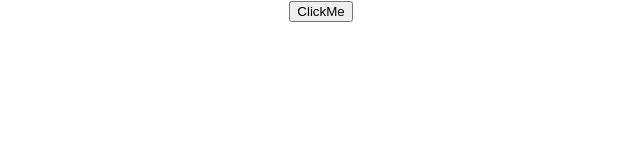
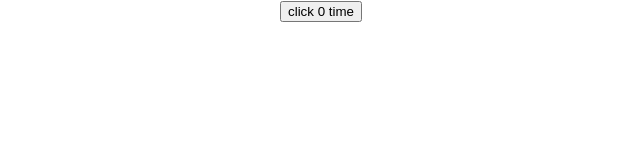
Before and after one commit to vashish144/Hooks-demo, a React (Create React App) app: page / in a window 1280 px wide. Shown: the top 160 px of the page, without its empty margins (319-959 px from the left). Built offline with nearby package versions, Linux system fonts and the light colour scheme.

Commit message:
adding concept of useEffect that replace the two concept of class that componentDidMount componentDidUpdate and ComponentWillUnMount---- useEffect invoked in every change in render method

```diff
--- a/src/App.js
+++ b/src/App.js
@@ -1,15 +1,19 @@
 import logo from "./logo.svg";
 import "./App.css";
-import Counter from "./components/increment/Counter";
-import HookCounter from "./components/increment/HookCounter";
-import HookMultipuleCount from "./components/increment/HookMultipuleCount";
-import HookCounterWithObject from "./components/increment/HookCounterWithObject";
-import HookCounterWithArray from "./components/increment/HookCounterWithArray";
+import Counter from "./components/UseStateComponent/increment/Counter";
+import HookCounter from "./components/UseStateComponent/increment/HookCounter";
+import HookMultipuleCount from "./components/UseStateComponent/increment/HookMultipuleCount";
+import HookCounterWithObject from "./components/UseStateComponent/increment/HookCounterWithObject";
+import HookCounterWithArray from "./components/UseStateComponent/increment/HookCounterWithArray";
+import ClassComponentUseEffect from "./components/UseEffectComponent/ClassComponentUseEffect";
+import CounterUsingUseEffect from "./components/UseEffectComponent/CounterUsingUseEffect";
 
 function App() {
   return (
     <div className="App">
-      <HookCounterWithArray />
+      <CounterUsingUseEffect />
+      {/* <ClassComponentUseEffect /> */}
+      {/* <HookCounterWithArray /> */}
       {/* <HookCounterWithObject /> */}
       {/* <HookMultipuleCount /> */}
       {/* <HookCounter /> */}
--- /dev/null
+++ b/src/components/UseEffectComponent/ClassComponentUseEffect.js
@@ -0,0 +1,33 @@
+import React, { Component } from "react";
+
+class ClassComponentUseEffect extends Component {
+  constructor(props) {
+    super(props);
+
+    this.state = {
+      count: 0,
+    };
+  }
+  clickHandler = () => {
+    this.setState({ count: this.state.count + 1 });
+  };
+  componentDidMount() {
+    console.log("fired componentDidMount");
+    document.title = `Clicked ${this.state.count} time`;
+  }
+  componentDidUpdate() {
+    console.log("fired componentDidUpdated");
+    document.title = `Clicked ${this.state.count} time`;
+  }
+  render() {
+    console.log("fired render Method");
+    const { count } = this.state;
+    return (
+      <div>
+        <button onClick={this.clickHandler}>click {count} time</button>
+      </div>
+    );
+  }
+}
+
+export default ClassComponentUseEffect;
--- /dev/null
+++ b/src/components/UseEffectComponent/CounterUsingUseEffect.js
@@ -0,0 +1,20 @@
+import React, { useEffect, useState } from "react";
+
+function CounterUsingUseEffect() {
+  const initialState = 0;
+  const [count, setcount] = useState(initialState);
+
+  useEffect(() => {
+    console.log("fired form useEffect");
+    document.title = `you clicked ${count} time`;
+  });
+  return (
+    <div>
+      <button onClick={() => setcount((preState) => preState + 1)}>
+        click {count} time
+      </button>
+    </div>
+  );
+}
+
+export default CounterUsingUseEffect;
```
Also changed, not shown: src/components/UseStateComponent/increment/Counter.js (renamed from src/components/increment/Counter.js), src/components/UseStateComponent/increment/HookCounter.js (renamed from src/components/increment/HookCounter.js), src/components/UseStateComponent/increment/HookCounterWithArray.js (renamed from src/components/increment/HookCounterWithArray.js), src/components/UseStateComponent/increment/HookCounterWithObject.js (renamed from src/components/increment/HookCounterWithObject.js), src/components/UseStateComponent/increment/HookMultipuleCount.js (renamed from src/components/increment/HookMultipuleCount.js).
